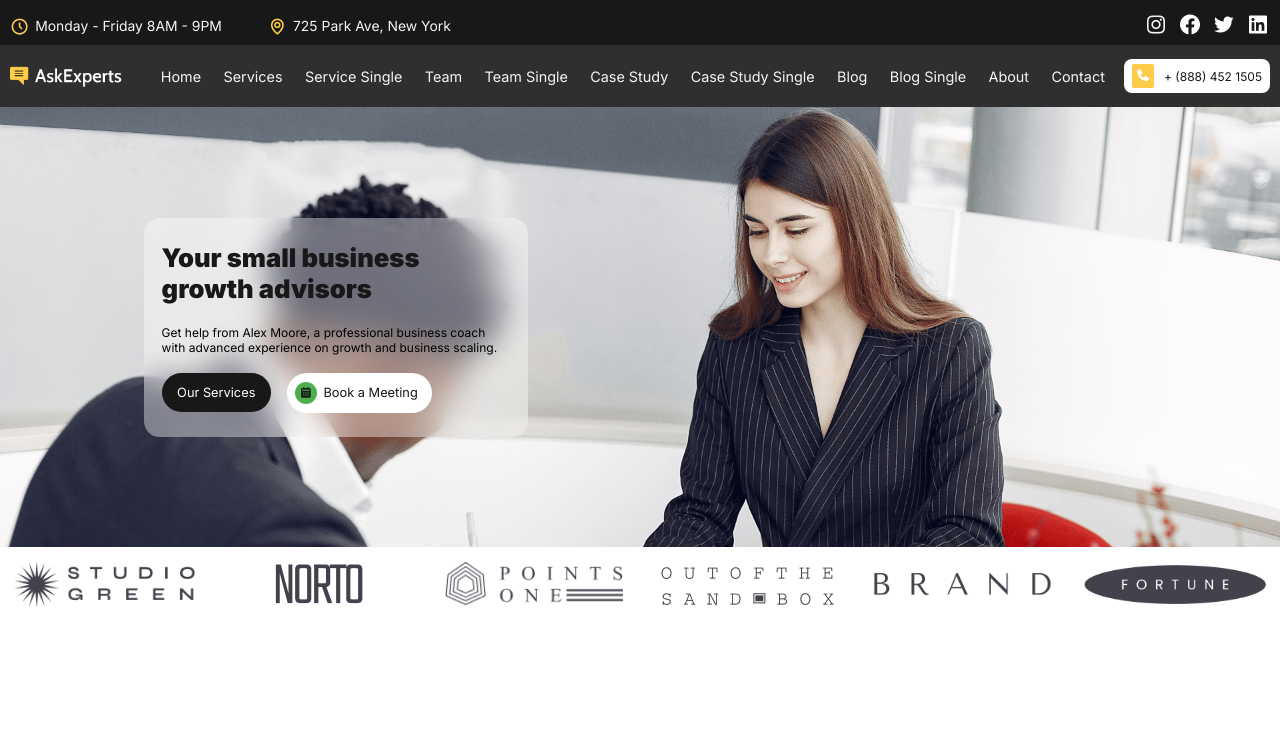
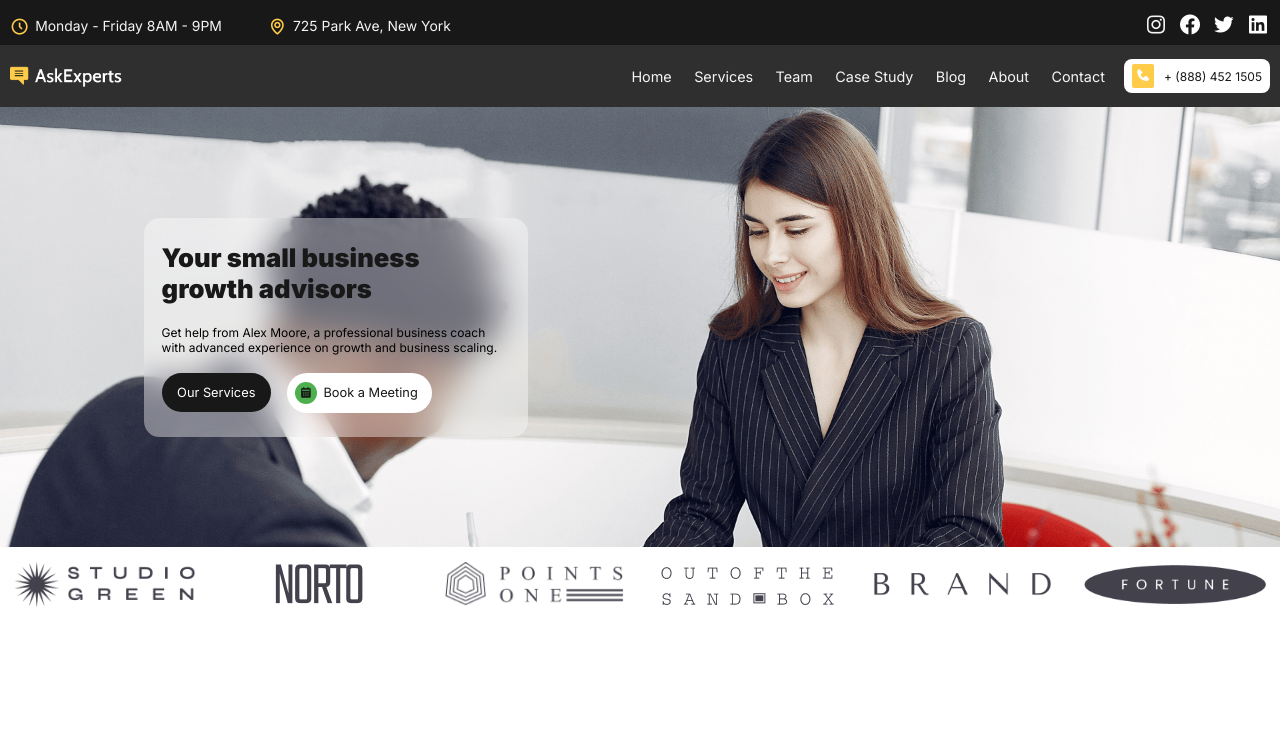
Before and after one commit to protamim/ask-experts, a plain HTML site: page index.html in a window 1280 px wide. Shown: the top 730 px of the page. Drawn offline with nearby package versions, Linux system fonts and the light colour scheme.

Commit message:
deleted some header link

```diff
--- a/index.html
+++ b/index.html
@@ -82,25 +82,13 @@
             <a href="#">Services</a>
           </li>
           <li>
-            <a href="#">Service Single</a>
-          </li>
-          <li>
             <a href="#">Team</a>
-          </li>
-          <li>
-            <a href="#">Team Single</a>
           </li>
           <li>
             <a href="#">Case Study</a>
           </li>
           <li>
-            <a href="#">Case Study Single</a>
-          </li>
-          <li>
             <a href="#">Blog</a>
-          </li>
-          <li>
-            <a href="#">Blog Single</a>
           </li>
           <li>
             <a href="#">About</a>
```
